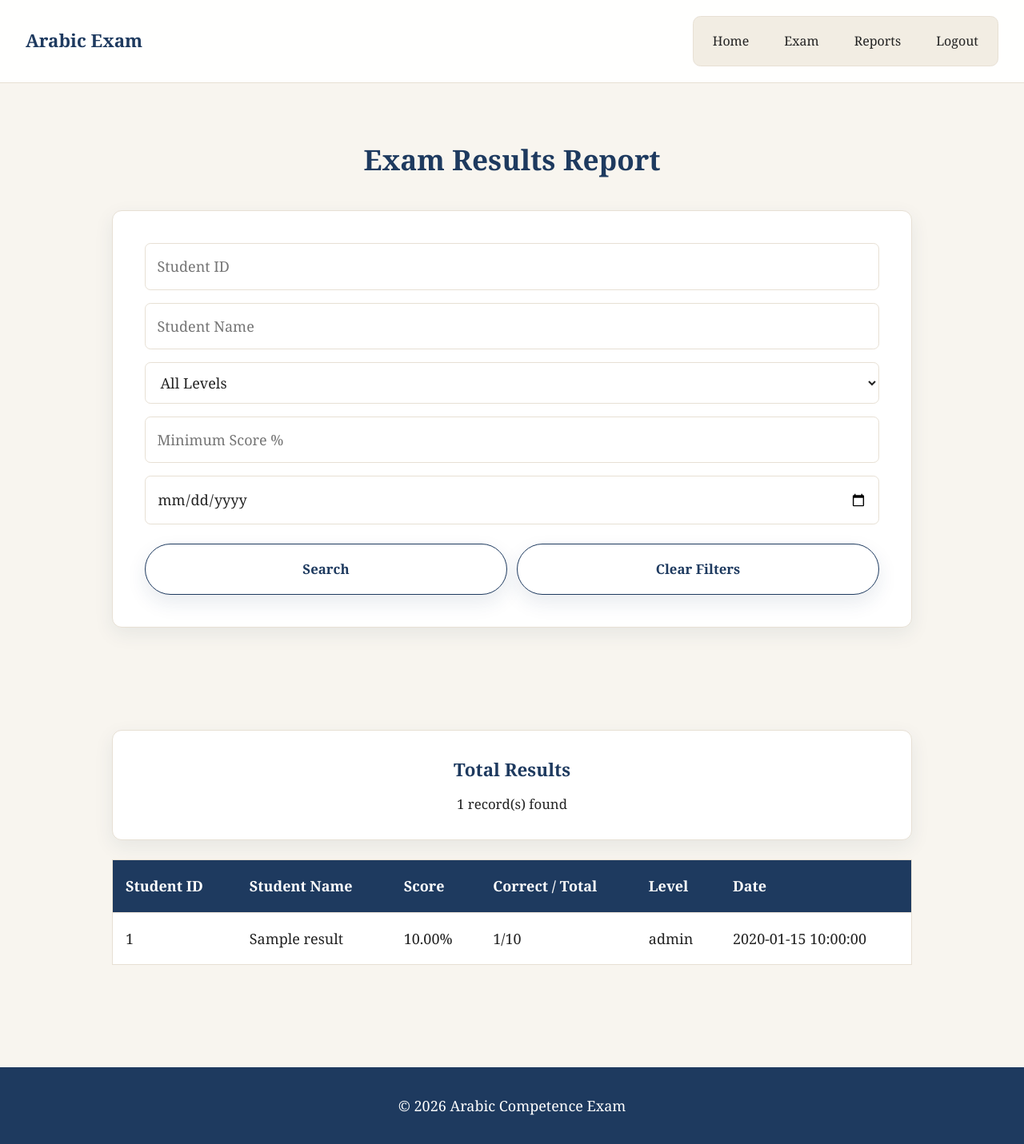
After one commit to carl-josiah/arabic-competence-exam, a PHP site: page /report.php in a window 1280 px wide. The commit adds this page. Shown: the whole page at 80% size. Run offline with PHP 8.4, Linux system fonts and the light colour scheme; the visitor is signed in with stand-in values (Sample User, id 1); tables that the repository leaves empty hold one stand-in row (values such as "Sample post").

Commit message:
feat: alot

```diff
--- a/assets/css/style.css
+++ b/assets/css/style.css
@@ -412,3 +412,145 @@ nav {
   outline: 3px solid rgba(30, 58, 95, 0.22);
   outline-offset: 3px;
 }
+
+.controls {
+  display: grid;
+  grid-template-columns: 1fr auto 1fr;
+  align-items: center;
+  gap: 1rem;
+  margin-top: 2rem;
+}
+
+.controls-left {
+  justify-self: start;
+}
+
+.controls-center {
+  display: flex;
+  gap: 0.75rem;
+  justify-self: center;
+}
+
+.controls-right {
+  justify-self: end;
+}
+
+.controls .btn {
+  min-width: 140px;
+  width: auto;
+}
+
+#finish {
+  background: linear-gradient(135deg, var(--secondary), #b9852f);
+  color: #ffffff;
+  border-color: var(--secondary);
+}
+
+#finish:hover {
+  background: linear-gradient(135deg, var(--secondary-light), var(--secondary));
+  border-color: var(--secondary-light);
+  color: #1f1f1f;
+}
+
+@media (max-width: 768px) {
+  .controls {
+    grid-template-columns: 1fr;
+    justify-items: stretch;
+  }
+
+  .controls-left,
+  .controls-center,
+  .controls-right {
+    justify-self: stretch;
+  }
+
+  .controls-center {
+    flex-direction: column;
+  }
+
+  .controls .btn {
+    width: 100%;
+  }
+}
+
+.report-form {
+  max-width: 1000px;
+  margin: 0 auto;
+}
+
+.report-form input,
+.report-form .report-select {
+  width: 100%;
+  padding: 0.75rem 0.9rem;
+  margin-bottom: 1rem;
+  border: 1px solid var(--border);
+  border-radius: 0.45rem;
+  background: #ffffff;
+  color: var(--text);
+  font: inherit;
+}
+
+.report-actions {
+  display: flex;
+  gap: 0.75rem;
+  flex-wrap: wrap;
+  margin-top: 0.5rem;
+}
+
+.report-actions .btn {
+  flex: 1 1 160px;
+}
+
+.report-clear-btn {
+  text-align: center;
+}
+
+.report-summary {
+  max-width: 1000px;
+  margin: 0 auto 1.5rem auto;
+}
+
+.report-table-wrap {
+  overflow-x: auto;
+  max-width: 1000px;
+  margin: 0 auto;
+}
+
+.report-table {
+  width: 100%;
+  border-collapse: collapse;
+  background: white;
+  border: 1px solid var(--border);
+  box-shadow: var(--shadow);
+}
+
+.report-table th,
+.report-table td {
+  padding: 1rem;
+  text-align: left;
+  border-bottom: 1px solid var(--border);
+}
+
+.report-table th {
+  background: var(--primary);
+  color: #ffffff;
+}
+
+.report-table tbody tr:hover {
+  background: #fbf9f4;
+}
+
+.report-empty {
+  text-align: center;
+  padding: 1.5rem;
+}
+
+@media (max-width: 768px) {
+  .report-actions {
+    flex-direction: column;
+  }
+
+  .report-actions .btn {
+    width: 100%;
+  }
+}
--- a/index.php
+++ b/index.php
@@ -38,7 +38,7 @@ $username = $_SESSION['user_name'] ?? 'Student';
         <div class="cards">
             <div class="card">
                 <h3>Duration</h3>
-                <p>30 Minutes</p>
+                <p>60 Minutes</p>
             </div>
             <div class="card">
                 <h3>Levels</h3>
@@ -46,7 +46,7 @@ $username = $_SESSION['user_name'] ?? 'Student';
             </div>
             <div class="card">
                 <h3>Questions</h3>
-                <p>20</p>
+                <p>46</p>
             </div>
             <div class="card">
                 <h3>Type</h3>
--- a/register.php
+++ b/register.php
@@ -2,7 +2,6 @@
 require_once 'src/Database.php';
 
 $error = '';
-
 $student_id = '';
 $student_name = '';
 
--- /dev/null
+++ b/report.php
@@ -0,0 +1,153 @@
+<?php
+require_once 'src/SessionManager.php';
+require_once 'src/Database.php';
+
+SessionManager::start();
+
+if (!isset($_SESSION['user_id'])) {
+    header('Location: login.php');
+    exit();
+}
+
+$db = new Database()->connect();
+
+$studentId = trim($_GET['student_id'] ?? '');
+$studentName = trim($_GET['student_name'] ?? '');
+$level = trim($_GET['level'] ?? '');
+$minScore = trim($_GET['min_score'] ?? '');
+$examDate = trim($_GET['exam_date'] ?? '');
+
+$sql = 'SELECT student_id, student_name, score_percentage, competence_level, correct_count, total_questions, exam_date
+        FROM exam_results
+        WHERE 1 = 1';
+$params = [];
+
+if ($studentId !== '') {
+    $sql .= ' AND student_id LIKE :student_id';
+    $params[':student_id'] = '%' . $studentId . '%';
+}
+
+if ($studentName !== '') {
+    $sql .= ' AND student_name LIKE :student_name';
+    $params[':student_name'] = '%' . $studentName . '%';
+}
+
+if ($level !== '') {
+    $sql .= ' AND competence_level = :level';
+    $params[':level'] = $level;
+}
+
+if ($minScore !== '' && is_numeric($minScore)) {
+    $sql .= ' AND score_percentage >= :min_score';
+    $params[':min_score'] = (float) $minScore;
+}
+
+if ($examDate !== '') {
+    $sql .= ' AND DATE(exam_date) = :exam_date';
+    $params[':exam_date'] = $examDate;
+}
+
+$sql .= ' ORDER BY exam_date DESC';
+
+$stmt = $db->prepare($sql);
+$stmt->execute($params);
+$results = $stmt->fetchAll();
+
+$levels = ['Beginner', 'Intermediate', 'Advanced'];
+?>
+<!DOCTYPE html>
+<html lang="en">
+
+<head>
+    <meta charset="UTF-8">
+    <meta name="viewport" content="width=device-width, initial-scale=1.0">
+    <title>Reports - Arabic Competence Exam</title>
+    <link rel="stylesheet" href="assets/css/style.css">
+</head>
+
+<body>
+
+    <nav>
+        <h2>Arabic Exam</h2>
+        <div>
+            <a href="logged_in.php">Home</a>
+            <a href="exam.php">Exam</a>
+            <a href="report.php">Reports</a>
+            <a href="logout.php">Logout</a>
+        </div>
+    </nav>
+
+    <section class="container">
+        <h2>Exam Results Report</h2>
+
+        <form method="get" class="form-box report-form">
+            <input type="text" name="student_id" placeholder="Student ID" value="<?php echo htmlspecialchars($studentId); ?>">
+            <input type="text" name="student_name" placeholder="Student Name" value="<?php echo htmlspecialchars($studentName); ?>">
+
+            <select name="level" class="report-select">
+                <option value="">All Levels</option>
+                <?php foreach ($levels as $item): ?>
+                <option value="<?php echo htmlspecialchars($item); ?>" <?php echo $level === $item ? 'selected' : ''; ?>>
+                    <?php echo htmlspecialchars($item); ?>
+                </option>
+                <?php endforeach; ?>
+            </select>
+
+            <input type="number" name="min_score" placeholder="Minimum Score %" value="<?php echo htmlspecialchars($minScore); ?>"
+                min="0" max="100">
+            <input type="date" name="exam_date" value="<?php echo htmlspecialchars($examDate); ?>">
+
+            <div class="report-actions">
+                <button type="submit" class="btn">Search</button>
+                <a href="report.php" class="btn report-clear-btn">Clear Filters</a>
+            </div>
+        </form>
+    </section>
+
+    <section class="container">
+        <div class="card report-summary">
+            <h3>Total Results</h3>
+            <p><?php echo count($results); ?> record(s) found</p>
+        </div>
+
+        <div class="report-table-wrap">
+            <table class="report-table">
+                <thead>
+                    <tr>
+                        <th>Student ID</th>
+                        <th>Student Name</th>
+                        <th>Score</th>
+                        <th>Correct / Total</th>
+                        <th>Level</th>
+                        <th>Date</th>
+                    </tr>
+                </thead>
+                <tbody>
+                    <?php if ($results): ?>
+                    <?php foreach ($results as $row): ?>
+                    <tr>
+                        <td><?php echo htmlspecialchars($row['student_id']); ?></td>
+                        <td><?php echo htmlspecialchars($row['student_name']); ?></td>
+                        <td><?php echo htmlspecialchars($row['score_percentage']); ?>%</td>
+                        <td><?php echo htmlspecialchars($row['correct_count']); ?>/<?php echo htmlspecialchars($row['total_questions']); ?></td>
+                        <td><?php echo htmlspecialchars($row['competence_level']); ?></td>
+                        <td><?php echo htmlspecialchars($row['exam_date']); ?></td>
+                    </tr>
+                    <?php endforeach; ?>
+                    <?php else: ?>
+                    <tr>
+                        <td colspan="6" class="report-empty">No results found.</td>
+                    </tr>
+                    <?php endif; ?>
+                </tbody>
+            </table>
+        </div>
+    </section>
+
+    <footer>
+        <p>&copy; 2026 Arabic Competence Exam</p>
+    </footer>
+
+</body>
+
+</html>
```
Also changed, not shown: about.php (+11 -4 lines), api/save_results.php (+29 -4 lines), assets/js/UIHandler.js (+136 -1 lines), exam.php (+16 -5 lines), logged_in.php (+8 -7 lines), results.php (+17 -10 lines), sql/schema.sql (+7 -1 lines).
